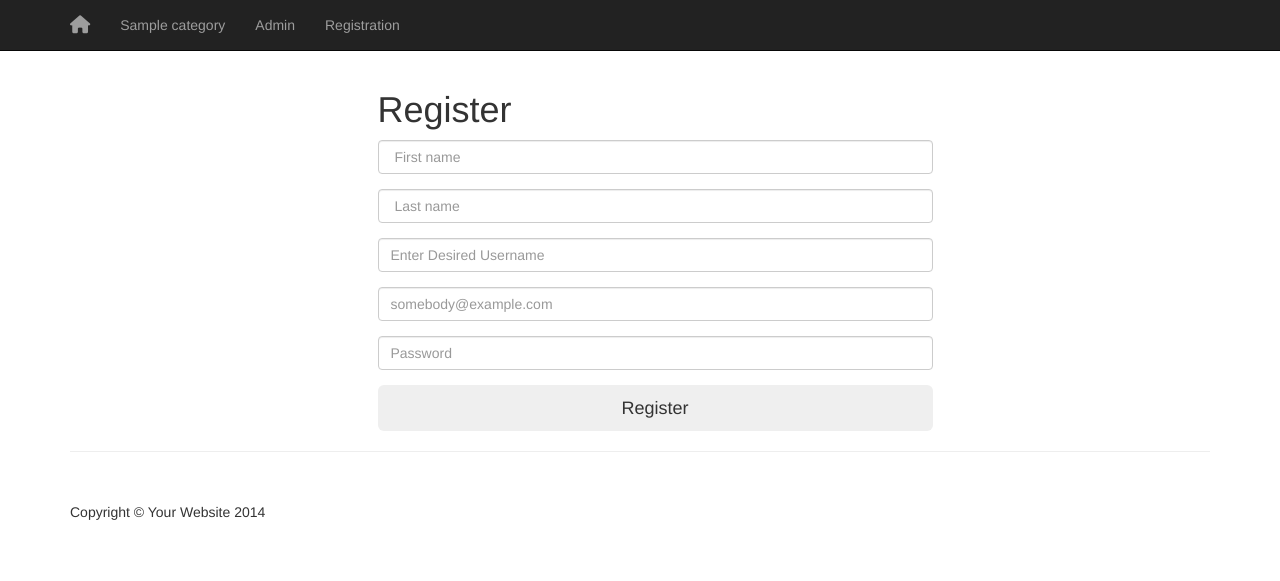
After one commit to thanhbui1234/CMS_PHP, a PHP site: page /registration.php in a window 1280 px wide. The commit adds this page. Shown: the top 581 px of the page. Run offline with PHP 8.4, Linux system fonts and the light colour scheme; tables that the repository leaves empty or names only in its code hold one stand-in row (values such as "Sample post"); some libraries are stand-ins or nearby versions.

Commit message:
pagination

```diff
--- a/includes/funtions.php
+++ b/includes/funtions.php
@@ -36,8 +36,44 @@ function blogCategories()
 
 function posts()
 {
+
+    /// kèm phân trang
     global $conn;
-    $sql = "SELECT * from posts where post_status = 'publised' order by post_id desc";
+
+    $sqlCount = "SELECT * from posts where post_status = 'publised'";
+
+    $statementCount = $conn->prepare($sqlCount);
+    $statementCount->execute();
+    $dataCount = $statementCount->fetchAll();
+
+    // môi trang chỉ đc 5 bài sẽ phân sang trang khác
+    $perPage = 5;
+
+    $page = count($dataCount);
+
+    global $resultCountPage;
+    // ceil sẽ làm tròn số thấp phân   làm tròn nên
+
+    $resultCountPage = ceil($page / 5);
+
+    if (isset($_GET['page'])) {
+
+        $pageGet = $_GET['page'];
+
+    } else {
+
+        $pageGet = '';
+
+    }
+
+    if ($pageGet == '' || $pageGet == 1) {
+        $pageSelect = 0;
+    } else {
+        $pageSelect = ($pageGet * $perPage) - $perPage;
+
+    }
+
+    $sql = "SELECT * from posts where post_status = 'publised' order by post_id desc limit  $pageSelect , $perPage";
     $statement = $conn->prepare($sql);
     $statement->execute();
     global $dataPots;
@@ -67,6 +103,67 @@ function search()
     $statement->execute();
     global $dataSearch;
     $dataSearch = $statement->fetchAll();
+}
+
+function registrations()
+{
+    if (isset($_POST['submit'])) {
+        global $conn;
+
+// mã hóa code của người lạ
+        $first_name = htmlspecialchars($_POST['first_name']);
+        $last_name = htmlspecialchars($_POST['last_name']);
+
+        $username = htmlspecialchars($_POST['username']);
+        $email = htmlspecialchars($_POST['email']);
+        $password = htmlspecialchars($_POST['password']);
+        global $errregistrations;
+        $errregistrations = [];
+        if (empty($first_name)) {
+
+            $errregistrations['first_name'] = ' Bạn phải nhập  first name';
+
+        }
+
+        if (empty($last_name)) {
+
+            $errregistrations['last_name'] = ' Bạn phải nhập last name';
+
+        }
+
+        if (empty($username)) {
+
+            $errregistrations['username'] = ' Bạn phải nhập user name';
+
+        }
+
+        if (empty($email)) {
+
+            $errregistrations['email'] = ' Bạn phải nhập email';
+
+        }
+
+        if (empty($password)) {
+
+            $errregistrations['password'] = ' Bạn phải nhập password';
+
+        }
+
+        if (empty($errregistrations)) {
+
+            // crypt password
+            $cryptyy = '$2y$10$nguyenphuongthao111112';
+
+            $password = crypt($password, $cryptyy);
+
+            $sql = "INSERT INTO users (user_firstname, user_lastname , user_name, user_password , user_email ,user_role) VALUES ('$first_name','$last_name','$username','$password','$email','subscriber')  ";
+            $statement = $conn->prepare($sql);
+            $statement->execute();
+
+        }
+
+    }
+
 }
 
 function linkNav()
--- a/includes/nav.php
+++ b/includes/nav.php
@@ -18,7 +18,9 @@
                  <li>
                      <a href='/admin//index.php'>Admin</a>
                  </li>
-
+                 <li>
+                     <a href='./registration.php'>Registration</a>
+                 </li>
 
                  <?php
 
--- /dev/null
+++ b/registration.php
@@ -0,0 +1,100 @@
+<?php ob_start()?>
+<?php include './includes/header.php'?>
+<?php include './includes/funtions.php'?>
+
+
+
+<body>
+
+
+    <?php
+
+registrations();
+
+?>
+    <!-- Navigation -->
+    <?php include './includes/nav.php'?>
+
+
+
+
+    <!-- Page Content -->
+    <div class="container">
+
+        <section id="login">
+            <div class="container">
+                <div class="row">
+                    <div class="col-xs-6 col-xs-offset-3">
+                        <div class="form-wrap">
+                            <h1>Register</h1>
+                            <form role="form" action="registration.php" method="post" id="login-form"
+                                autocomplete="off">
+
+                                <div class="form-group">
+                                    <label for="username" class="sr-only">First name</label>
+                                    <input type="text" name="first_name" id="username" class="form-control"
+                                        placeholder=" First name">
+
+                                    <h4 class="text-danger">
+                                        <?php echo isset($errregistrations['first_name']) ? $errregistrations['first_name'] : ''; ?>
+                                    </h4>
+                                </div>
+                                <div class="form-group">
+                                    <label for="username" class="sr-only">Last name</label>
+                                    <input type="text" name="last_name" id="username" class="form-control"
+                                        placeholder=" Last name">
+
+                                    <h4 class="text-danger">
+                                        <?php echo isset($errregistrations['last_name']) ? $errregistrations['last_name'] : ''; ?>
+                                    </h4>
+                                </div>
+
+
+                                <div class="form-group">
+                                    <label for="username" class="sr-only">username</label>
+                                    <input type="text" name="username" id="username" class="form-control"
+                                        placeholder="Enter Desired Username">
+
+                                    <h4 class="text-danger">
+                                        <?php echo isset($errregistrations['username']) ? $errregistrations['username'] : ''; ?>
+                                    </h4>
+                                </div>
+                                <div class="form-group">
+                                    <label for="email" class="sr-only">Email</label>
+                                    <input type="email" name="email" id="email" class="form-control"
+                                        placeholder="somebody@example.com">
+                                    <h4 class="text-danger">
+                                        <?php echo isset($errregistrations['email']) ? $errregistrations['email'] : ''; ?>
+                                    </h4>
+                                </div>
+                                <div class="form-group">
+                                    <label for="password" class="sr-only">Password</label>
+                                    <input type="password" name="password" id="key" class="form-control"
+                                        placeholder="Password">
+                                    <h4 class="text-danger">
+                                        <?php echo isset($errregistrations['password']) ? $errregistrations['password'] : ''; ?>
+                                    </h4>
+                                </div>
+
+                                <input type="submit" name="submit" id="btn-login"
+                                    class="btn btn-custom btn-lg btn-block" value="Register">
+                            </form>
+
+                        </div>
+                    </div> <!-- /.col-xs-12 -->
+                </div> <!-- /.row -->
+            </div> <!-- /.container -->
+        </section>
+
+
+        <hr>
+
+
+
+
+        <!-- Footer -->
+
+        <!-- /.container -->
+
+        <!-- jQuery -->
+        <?php include './includes/footer.php'?>
```
Also changed, not shown: admin/includes/admin_funtions.php (+13 -0 lines), admin/includes/view_all_posts.php (+4 -4 lines), index.php (+14 -0 lines), css/bootstrap.css, test.php (added).
